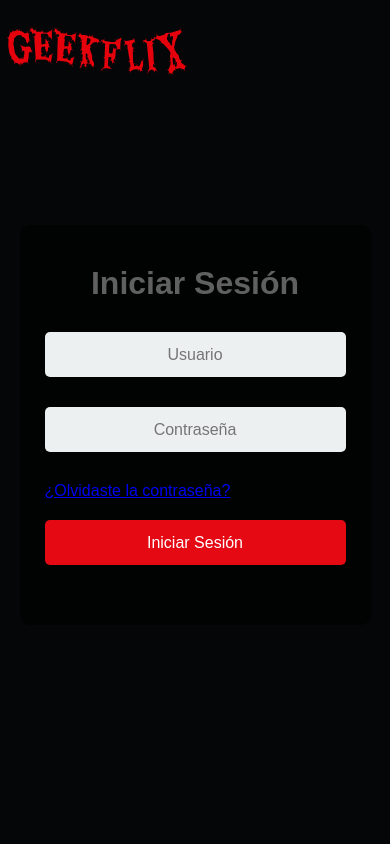
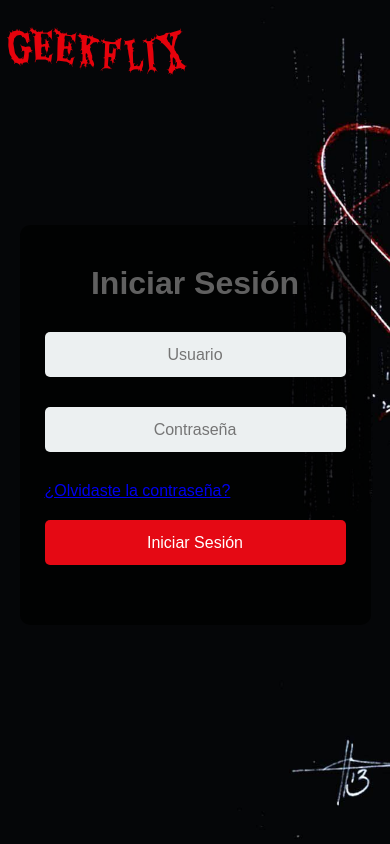
Before and after one commit to rojo2530/Geekflix, a plain HTML site: page login.html in a window 390 px wide. Drawn offline with Linux system fonts and the light colour scheme.

Commit message:
Añado responsive background con cover.

```diff
--- a/css/login-style.css
+++ b/css/login-style.css
@@ -14,11 +14,12 @@ header {
 body {
     background: url(../img/background.jpg);
     background-repeat: no-repeat;
+    background-position: center center;
     background-size: cover;
     height: 100%;
+    width: 100%;
     min-height: 100vh;
-
-
+    min-width: 100vw;
 }
 
 .logo {
```
